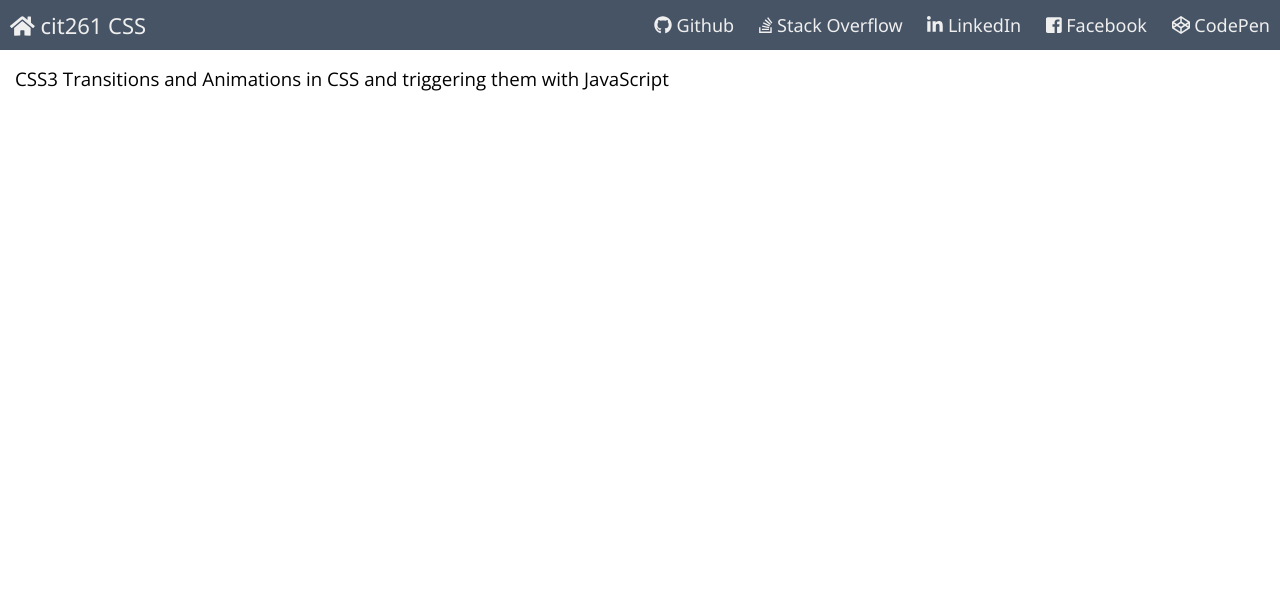
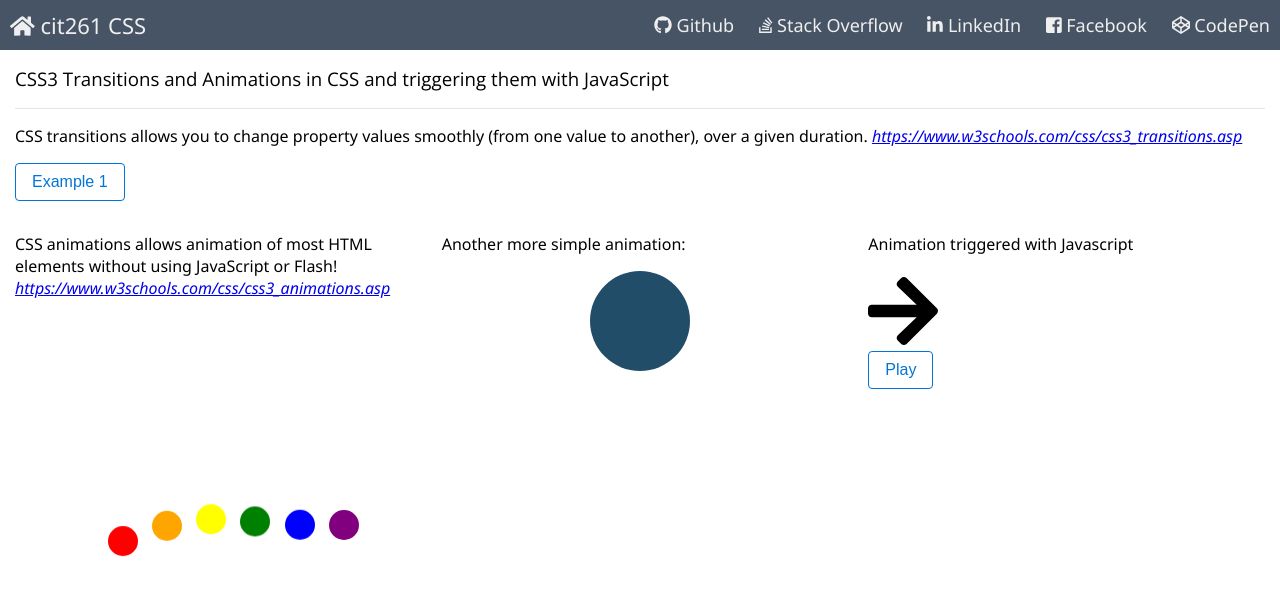
Before and after one commit to Higgins-Joshua/cit261-css, a PHP site: template web/views/index.twig in a window 1280 px wide. Shown: the top 596 px of the page. Run offline with PHP 8.4, Linux system fonts and the light colour scheme; the template is opened without the code that fills it, so the values that code supplies are empty; some libraries are stand-ins or nearby versions.

Commit message:
added some transitions and animations with some triggered by js

```diff
--- a/web/js/main.js
+++ b/web/js/main.js
@@ -0,0 +1,20 @@
+// rightArrow
+var arrowDiv = document.getElementsByClassName('rightArrow')[0];
+
+document.getElementsByClassName('rightArrowBtn')[0].onclick = function() {
+    console.log(arrowDiv);
+
+    if(this.innerHTML === 'Play')
+    {
+        this.innerHTML = 'Pause';
+        arrowDiv.classList.add('horizTranslate');
+    }
+    else {
+        this.innerHTML = 'Play';
+        var computedStyle = window.getComputedStyle(arrowDiv),
+            marginLeft = computedStyle.getPropertyValue('margin-left');
+        arrowDiv.style.marginLeft = marginLeft;
+        arrowDiv.classList.remove('horizTranslate');
+    }
+}
+// end rightArrow
--- a/web/stylesheets/main.css
+++ b/web/stylesheets/main.css
@@ -27,10 +27,218 @@
     max-width: 100%;
 }
 
+.col-4 {
+    padding-top: 1rem;
+    padding-bottom: 1rem;
+    -webkit-box-flex: 0;
+    -webkit-flex: 0 0 33.333333%;
+    -ms-flex: 0 0 33.333333%;
+    flex: 0 0 33.333333%;
+    max-width: 33.333333%;
+    padding-right: 15px;
+    padding-left: 15px;
+}
+
+@media (max-width: 1000px) {
+    .col-4 {
+        -webkit-flex: 0 0 100%;
+        -ms-flex: 0 0 100%;
+        flex: 0 0 100%;
+        max-width: 100%;
+    }
+}
+
 h3 {
     font-weight: 500;
     line-height: 1.1;
     font-family: 'Open Sans', sans-serif;
 }
 
+hr {
+    margin-top: 1rem;
+    margin-bottom: 1rem;
+    border: 0;
+    border-top-width: 0px;
+    border-top-style: none;
+    border-top-color: currentcolor;
+    border-top: 1px solid rgba(0,0,0,.1);
+}
+
+.btn {
+    display: inline-block;
+    font-weight: 400;
+    line-height: 1.25;
+    text-align: center;
+    white-space: nowrap;
+    vertical-align: middle;
+    -webkit-user-select: none;
+    -moz-user-select: none;
+    -ms-user-select: none;
+    user-select: none;
+    border: 1px solid transparent;
+    border-top-color: transparent;
+    border-right-color: transparent;
+    border-bottom-color: transparent;
+    border-left-color: transparent;
+    padding: .5rem 1rem;
+    font-size: 1rem;
+    border-radius: .25rem;
+    -webkit-transition: all .4s ease-in-out;
+    -o-transition: all .4s ease-in-out;
+    transition: all .4s ease-in-out;
+}
+
+.primary {
+    color: #0275d8;
+    background-image: none;
+    background-color: transparent;
+    border-color: #0275d8;
+}
+
+.primary:hover {
+    background-color: #0275D8;
+    color: #FAFCFE;
+    cursor: pointer;
+}
+
 /* CSS for lesson below:  */
+
+/* bouncing balls */
+#balls {
+    text-align: center;
+    height: 255px;
+}
+
+#balls ul {
+    text-align: center;
+    list-style: none;
+}
+
+#balls ul li {
+    width: 30px;
+    height: 30px;
+    border-radius: 50%;
+    display: inline-block;
+    margin: 0 5px;
+    -webkit-transform: translateY(0);
+            transform: translateY(0);
+    /* http://cubic-bezier.com/#.25,.33,.51,1.3 */
+    -webkit-animation: bounce-balls 1.2s cubic-bezier(0.245, 0.325, 0.51, 1.305) infinite alternate;
+            animation: bounce-balls 1.2s cubic-bezier(0.245, 0.325, 0.51, 1.305) infinite alternate;
+}
+
+#balls ul li:nth-child(1) {
+    background: red;
+    -webkit-animation-delay: 0.1s;
+            animation-delay: 0.1s;
+}
+
+#balls ul li:nth-child(2) {
+    background: orange;
+    -webkit-animation-delay: 0.2s;
+            animation-delay: 0.2s;
+}
+
+#balls ul li:nth-child(3) {
+    background: yellow;
+    -webkit-animation-delay: 0.3s;
+            animation-delay: 0.3s;
+}
+
+#balls ul li:nth-child(4) {
+    background: green;
+    -webkit-animation-delay: 0.4s;
+            animation-delay: 0.4s;
+}
+
+#balls ul li:nth-child(5) {
+    background: blue;
+    -webkit-animation-delay: 0.5s;
+            animation-delay: 0.5s;
+}
+
+#balls ul li:nth-child(6) {
+    background: purple;
+    -webkit-animation-delay: 0.6s;
+            animation-delay: 0.6s;
+}
+
+/* The @keyframes CSS at-rule controls the intermediate steps
+in a CSS animation sequence by defining styles for keyframes
+(or waypoints) along the animation sequence. */
+@-webkit-keyframes bounce-balls {
+    30% {
+        -webkit-transform: translateY(0);
+                transform: translateY(0);
+    }
+    60% {
+        -webkit-transform: translateY(205px);
+                transform: translateY(205px);
+    }
+    80% {
+        -webkit-transform: translateY(190px);
+                transform: translateY(190px);
+    }
+    100% {
+        -webkit-transform: translateY(195px);
+                transform: translateY(195px);
+    }
+}
+
+@keyframes bounce-balls {
+    30% {
+        -webkit-transform: translateY(0);
+                transform: translateY(0);
+    }
+    60% {
+        -webkit-transform: translateY(205px);
+                transform: translateY(205px);
+    }
+    80% {
+        -webkit-transform: translateY(190px);
+                transform: translateY(190px);
+    }
+    100% {
+        -webkit-transform: translateY(195px);
+                transform: translateY(195px);
+    }
+}
+/* end bouncing balls */
+
+/* animatedSquare */
+#animatedSquare {
+    margin: 0 auto;
+    width: 100px;
+    height: 100px;
+    border-radius: 50%;
+
+    /* -webkit-animation-name: animatedSquare;
+    -webkit-animation-duration: 2s;
+    animation-name: animatedSquare;
+    animation-duration: 2s; */
+
+    -webkit-animation: animatedSquare 2s infinite alternate;
+            animation: animatedSquare 2s infinite alternate;
+}
+
+@-webkit-keyframes animatedSquare {
+    from {background-color:  #eaf2f8 ;}
+    to {background-color:  #154360 ;}
+}
+
+@keyframes animatedSquare {
+    from {background-color:  #eaf2f8 ;}
+    to {background-color:  #154360 ;}
+}
+/* end animatedSquare */
+
+/* rightArrow */
+.rightArrow.horizTranslate {
+    -webkit-transition: 3s;
+    -moz-transition: 3s;
+    -ms-transition: 3s;
+    -o-transition: 3s;
+    transition: 3s;
+    margin-left: 50% !important;
+}
+/* end rightArrow */
--- a/web/views/css.html
+++ b/web/views/css.html
@@ -2,6 +2,34 @@
     <div class="row">
         <div class="col-12">
             <h3>CSS3 Transitions and Animations in CSS and triggering them with JavaScript</h3>
+            <hr/>
+            <p>CSS transitions allows you to change property values smoothly (from one value to another), over a given duration. <a href="https://www.w3schools.com/css/css3_transitions.asp" target="_blank"><cite>https://www.w3schools.com/css/css3_transitions.asp</cite></a></p>
+            <button type="button" class="btn primary">Example 1</button>
+        </div>
+
+        <div class="col-4">
+            <p>CSS animations allows animation of most HTML elements without using JavaScript or Flash! <a href="https://www.w3schools.com/css/css3_animations.asp" target="_blank"><cite>https://www.w3schools.com/css/css3_animations.asp</cite></a></p>
+            <div id="balls">
+                <ul>
+                    <li></li>
+                    <li></li>
+                    <li></li>
+                    <li></li>
+                    <li></li>
+                    <li></li>
+                </ul>
+            </div>
+        </div>
+
+        <div class="col-4">
+            <p>Another more simple animation:</p>
+            <div id="animatedSquare"></div>
+        </div>
+
+        <div class="col-4">
+            <p>Animation triggered with Javascript</p>
+            <div class="rightArrow"><i class="fas fa-arrow-right fa-5x"></i></div>
+            <button class="rightArrowBtn btn primary" value="play">Play</button>
         </div>
     </div>
 </div>
```
